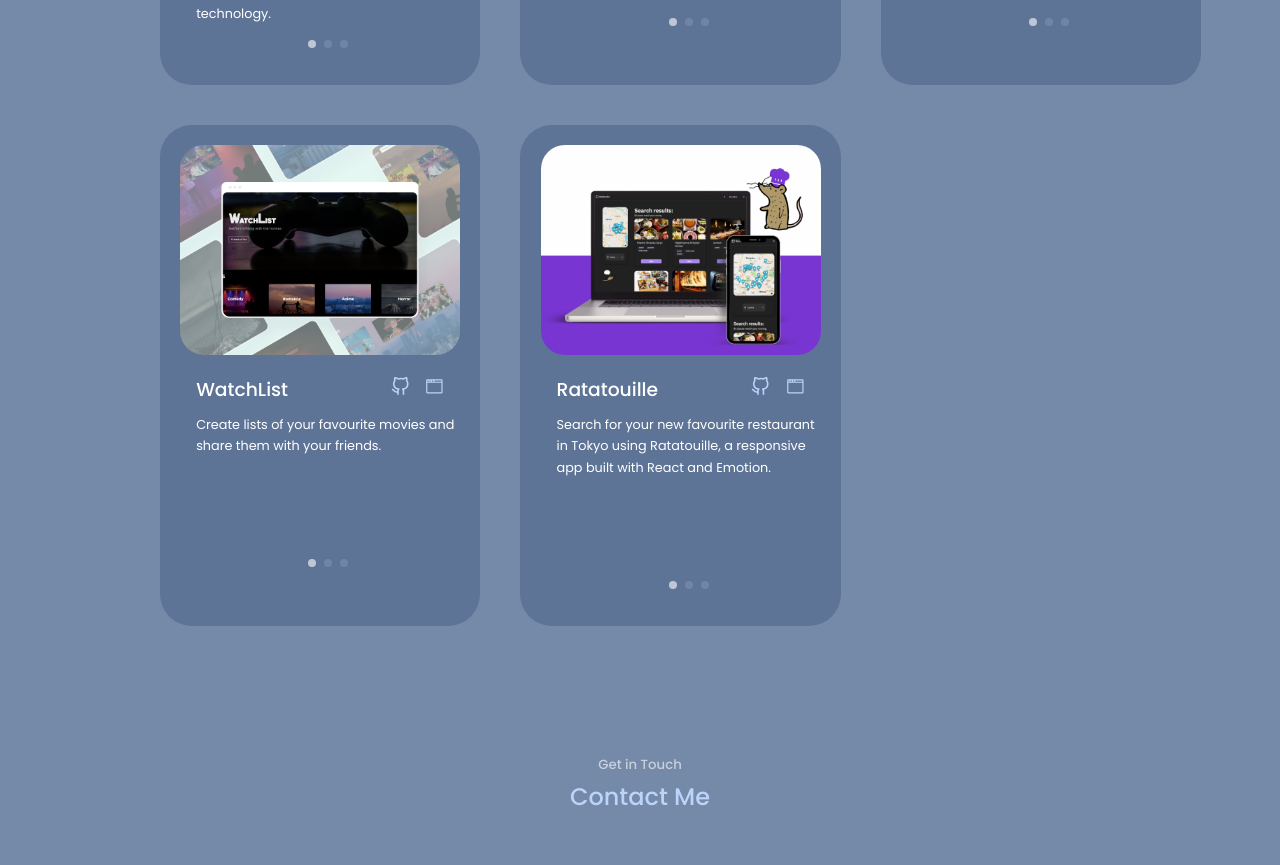
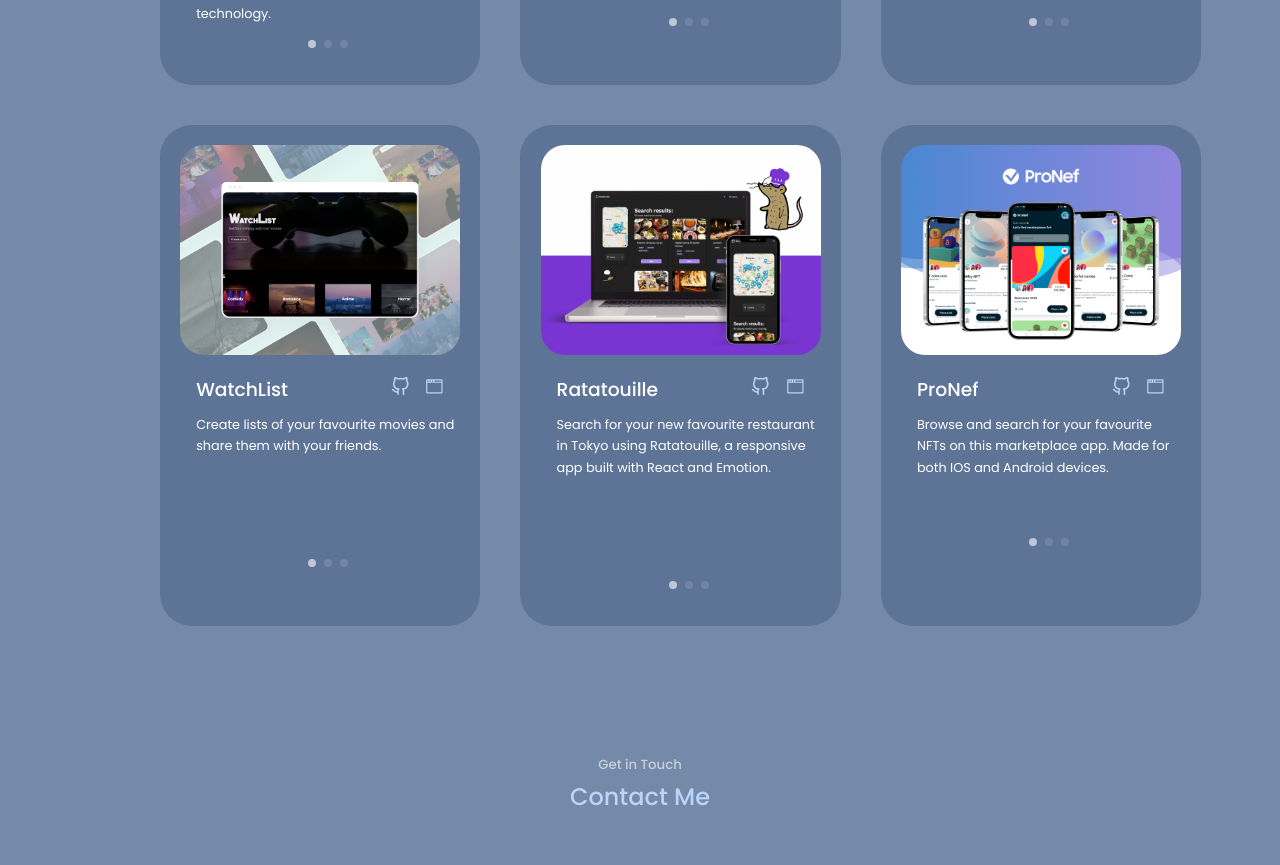
Before and after one commit to AidanFournier/react-portfolio-site, a React (Create React App) app: page / in a window 1280 px wide. Shown: the part 3080-3945 px from the top of the page. Built offline with nearby package versions, Linux system fonts and the light colour scheme.

Commit message:
Added NFT Marketplace app to portfolio

```diff
--- a/src/data/portfolioData.js
+++ b/src/data/portfolioData.js
@@ -3,6 +3,7 @@
 import NookPhoneImg from '../assets/NookPhoneMockup.png'
 import WatchListImg from '../assets/WatchListMockup.png'
 import RatatouilleImg from '../assets/RatatouilleMockup.png'
+import ProNefImg from '../assets/ProNefMockup.png'
 
 const data = [
     {
@@ -76,7 +77,7 @@
       site: "https://watchlist-yhqh.onrender.com/",
       content: {
         description: "Create lists of your favourite movies and share them with your friends.",
-        role: "This project taught me how to host my site on Heroku and host images using Cloudinary, I recently switched it to Render for hosting."
+        role: "This project taught me how to host my site on Heroku and host images using Cloudinary. I recently switched it to Render for hosting."
       }
     },
     {
@@ -95,6 +96,23 @@
         description: "Search for your new favourite restaurant in Tokyo using Ratatouille, a responsive app built with React and Emotion.",
         role: "This front-end project, completed in 7 days, challenged me to build upon an existing codebase using React, Emotion & components created in Storybook. I used endpoints from the TableCheck API for the search function and the Mapbox API for displaying pinned locations."
       }
+    },
+    {
+      id: 6,
+      image: ProNefImg,
+      title: "ProNef",
+      stack: [
+        <h4>Front-end:</h4>,
+        <p>React Native</p>,
+        <p>Others:</p>,
+        <p>Expo, Netlify</p>
+      ],
+      github: "https://github.com/AidanFournier/react-native-nft-marketplace",
+      site: "https://main--timely-sprinkles-804231.netlify.app/",
+      content: {
+        description: "Browse and search for your favourite NFTs on this marketplace app. Made for both IOS and Android devices.",
+        role: "This is my first project built with React Native. I focused on creating reusable components and used React Native's  FlatList, ScrollView, SafeAreaView, StatusBar, and more."
+      }
     }
   ]
 
```
Also changed, not shown: src/assets/ProNefMockup.png (added).
